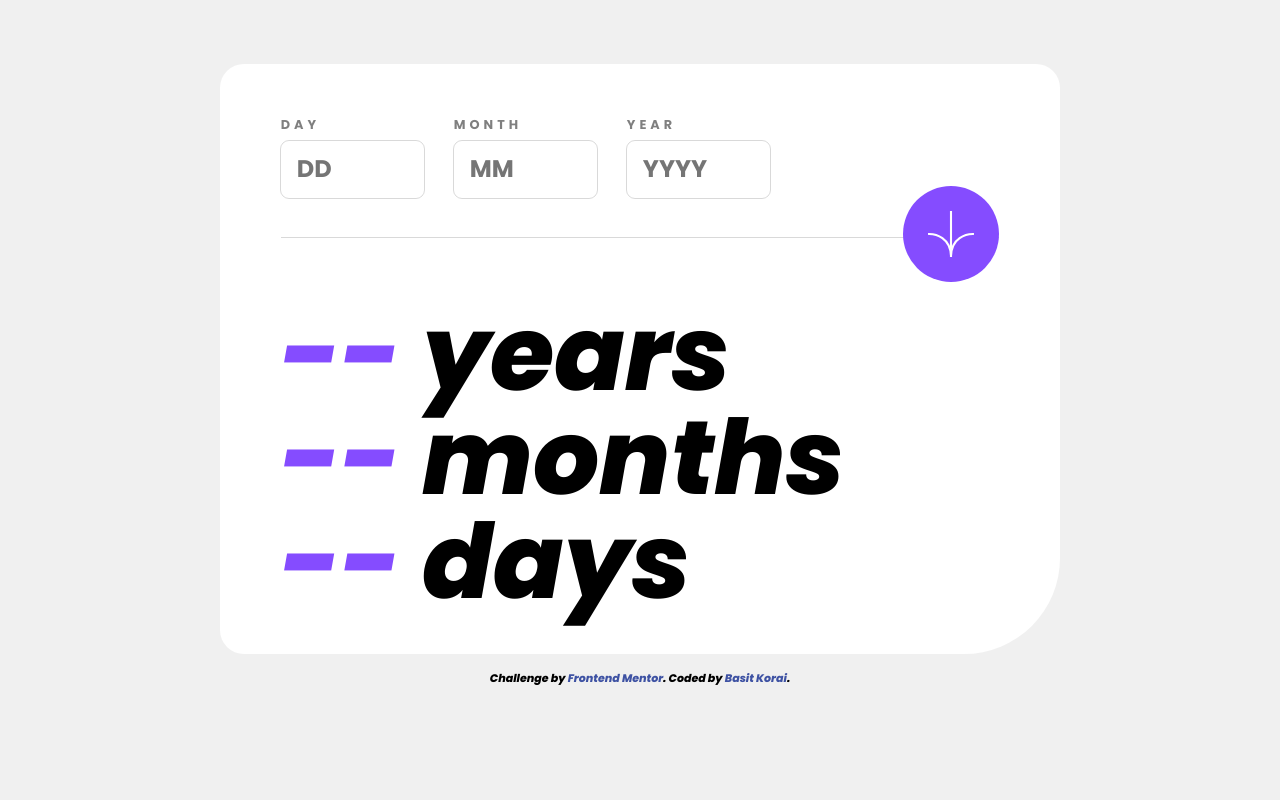
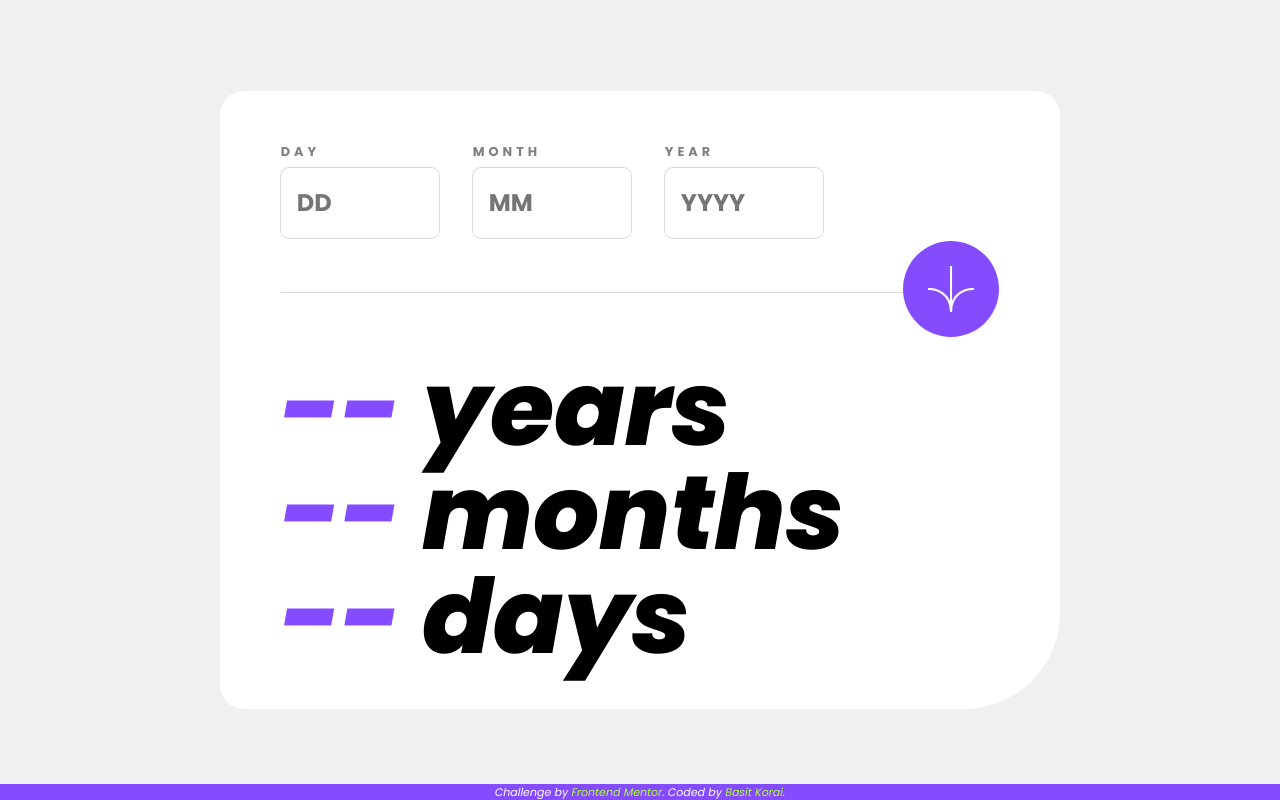
Before and after one commit to basitkorai/age-calculator-app, a website: page index.html in a window 1280 px wide. Drawn offline with Linux system fonts and the light colour scheme.

Commit message:
fix: bug fixes
content centered
attribution position fixed
+other bugs

```diff
--- a/index.html
+++ b/index.html
@@ -47,14 +47,12 @@
       </div>
 
     </article>
-  </main>
 
-  <footer>
     <div class="attribution">
       Challenge by <a href="https://www.frontendmentor.io?ref=challenge" target="_blank">Frontend Mentor</a>.
       Coded by <a href="https://github.com/basitkorai">Basit Korai</a>.
     </div>
-  </footer>
+  </main>
   <script src="./app.js"></script>
 </body>
 
--- a/sass/layout/_body.scss
+++ b/sass/layout/_body.scss
@@ -1,11 +1,20 @@
-@use '../utilities' as u;
+@use "../utilities" as u;
 
 body {
-    font-family: u.$font-family;
-    background-color: u.$clr-secondary-300;
+  font-family: u.$font-family;
+  background-color: u.$clr-secondary-300;
 }
 
-.main {
-    display: grid;
-    justify-items: center;
+
+@media screen and (min-width: 700px) {
+  .main {
+    display: flex;
+    min-height: 100vh;
+    justify-content: center;
+    align-items: center;
+  }
+
+  .calculator {
+    background-color: blue;
+  }
 }
--- a/sass/layout/_calculator.scss
+++ b/sass/layout/_calculator.scss
@@ -76,7 +76,6 @@
         opacity: 0;
         z-index: -1;
         transition: 550ms ease-out all;
-        text-align: center;
       }
 
       .showError {
@@ -117,13 +116,16 @@
 }
 
 @media (min-width: 700px) {
+
   .calculator {
     padding: 3.8rem;
     padding-block: 2rem;
+    margin-top: 0rem;
+    margin-inline: 0rem;
 
     &__input {
       padding-bottom: 0.8em;
-      gap: u.rem(30);
+      gap: u.rem(34);
       justify-content: initial;
 
       .btn {
@@ -131,10 +133,11 @@
       }
 
       .field-container {
-        max-width: u.rem(143);
+        max-width: u.rem(158);
+        margin-bottom: 0.9rem;
 
         input {
-          padding: 0.8rem 1rem;
+          padding: 1.2rem 1rem;
         }
       }
     }
@@ -145,4 +148,5 @@
       }
     }
   }
+
 }
--- a/sass/layout/_footer.scss
+++ b/sass/layout/_footer.scss
@@ -1,19 +1,17 @@
-@use '../utilities' as u;
+@use "../utilities" as u;
 
-footer {
-    display: flex;
-    justify-content: center;
+  .attribution {
+    font-size: 0.6875rem;
+    text-align: center;
+    position: absolute;
+    bottom: 0;
+    width: 100%;
     font-family: u.$font-family;
     font-style: italic;
-    font-weight: u.$fw-bold;
+    color: #ffffff;
+    background-color: u.$clr-primary-purple;
+  }
 
-    .attribution {
-        font-size: 11px;
-        text-align: center;
-        margin: 1rem auto;
-      }
-
-      .attribution a {
-        color: hsl(228, 45%, 44%);
-      }
-}
+  .attribution a {
+    color: greenyellow;
+  }
```
Also changed, not shown: dist/main.css, 1 other file.
